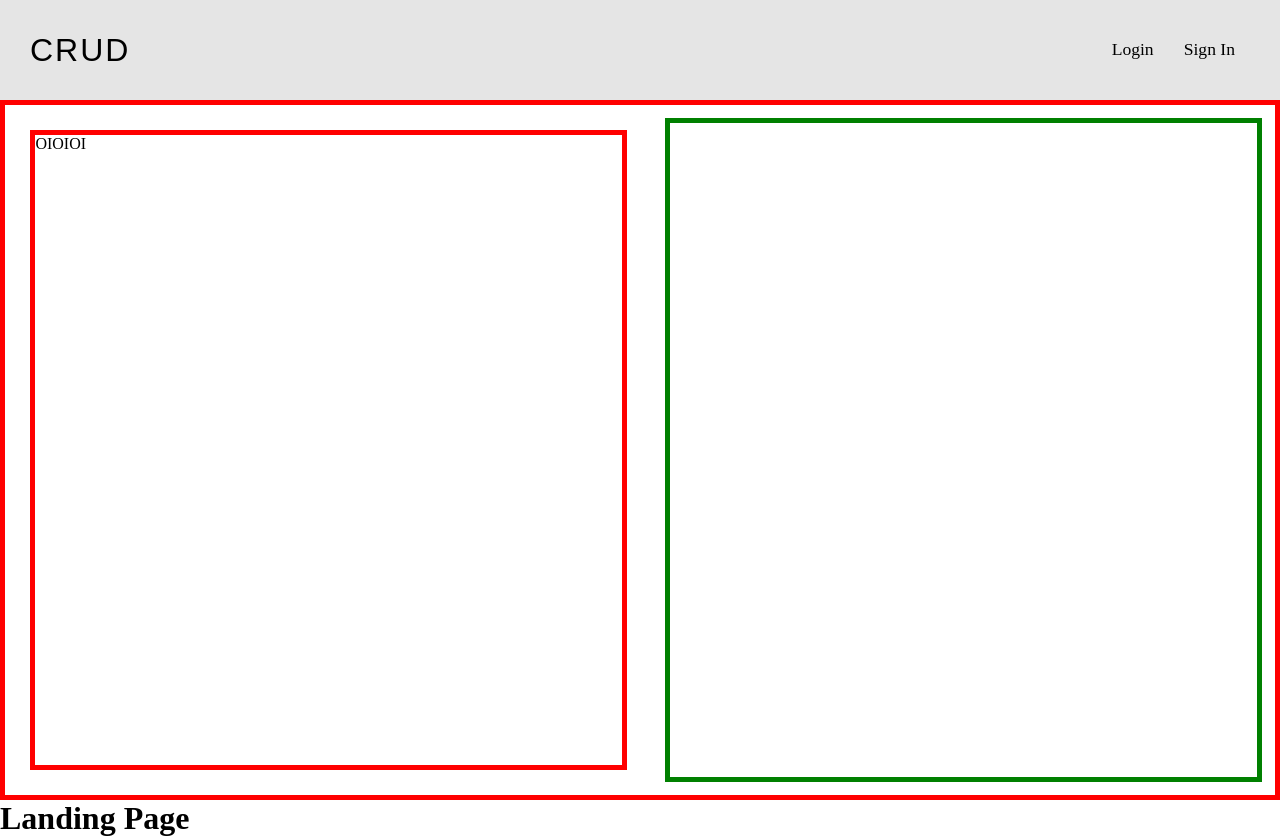
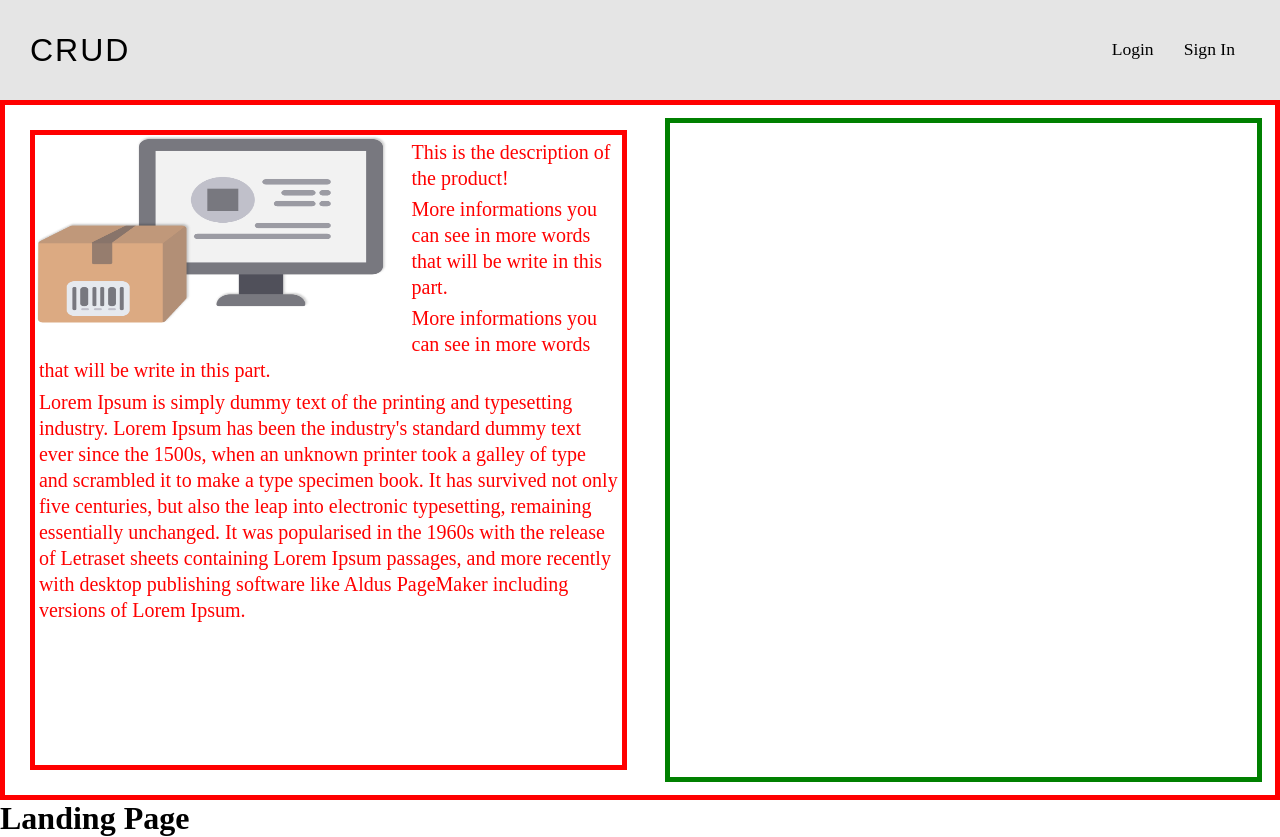
Before and after one commit to GabrielZilmar/CRUDProducts, a React (Create React App) app in the folder client/: page / in a window 1280 px wide. Built offline with nearby package versions, Linux system fonts and the light colour scheme.

Commit message:
feat: description area

```diff
--- a/client/src/components/Resume/inde.jsx
+++ b/client/src/components/Resume/inde.jsx
@@ -1,11 +1,22 @@
 import React from 'react';
 
-import { Container, Ad, Info } from './style';
+import {
+  Container,
+  Ad,
+  Info,
+  Figure,
+} from './style';
+
+import ProductImage from '../../assets/product.png';
 
 const Resume = () => (
   <Container>
     <Ad>
-      <p>OIOIOI</p>
+      <Figure src={ProductImage} />
+      <p>This is the description of the product!</p>
+      <p>More informations you can see in more words that will be write in this part.</p>
+      <p>More informations you can see in more words that will be write in this part.</p>
+      <p>Lorem Ipsum is simply dummy text of the printing and typesetting industry. Lorem Ipsum has been the industry's standard dummy text ever since the 1500s, when an unknown printer took a galley of type and scrambled it to make a type specimen book. It has survived not only five centuries, but also the leap into electronic typesetting, remaining essentially unchanged. It was popularised in the 1960s with the release of Letraset sheets containing Lorem Ipsum passages, and more recently with desktop publishing software like Aldus PageMaker including versions of Lorem Ipsum.</p>
     </Ad>
     <Info />
   </Container>
--- a/client/src/components/Resume/style.js
+++ b/client/src/components/Resume/style.js
@@ -8,7 +8,7 @@
     justify-content: space-between;
     border: 5px solid red;
 
-    @media only screen and (max-width: 550px){
+    @media only screen and (max-width: 900px){
         flex-direction: column;
         height: calc(2 * (100vh - 100px))
     }
@@ -19,12 +19,29 @@
     margin: 2%;
     display: inline-block;
     border: 5px solid red;
+    overflow: scroll;
 
-    @media only screen and (max-width: 550px){
+    @media only screen and (max-width: 900px) {
         width: 100%;
         height: 50%;
         margin: 0px;
     }
+
+    >p {
+        color: red;
+        font-size: 20px;
+        line-height: 1.3em;
+        margin: 0.3%;
+        padding: 0.3%;
+    }
+`;
+
+export const Figure = styled.img`
+    width: 60%;
+    height: 30%;
+    margin-right: 1.5em;
+    margin-bottom: 1.5em;
+    float: left;
 `;
 
 export const Info = styled.div`
@@ -33,7 +50,7 @@
     display: inline-block;
     border: 5px solid green;
 
-    @media only screen and (max-width: 550px){
+    @media only screen and (max-width: 900px){
         width: 100%;
         height: 50%;
         margin: 0px;
--- a/client/src/pages/Landing/index.jsx
+++ b/client/src/pages/Landing/index.jsx
@@ -4,11 +4,11 @@
 import Resume from '../../components/Resume/inde';
 
 const Landing = () => (
-  <div>
+  <>
     <Header />
     <Resume />
     <h1>Landing Page</h1>
-  </div>
+  </>
 );
 
 export default Landing;
```
Also changed, not shown: client/src/assets/product.png (added).
